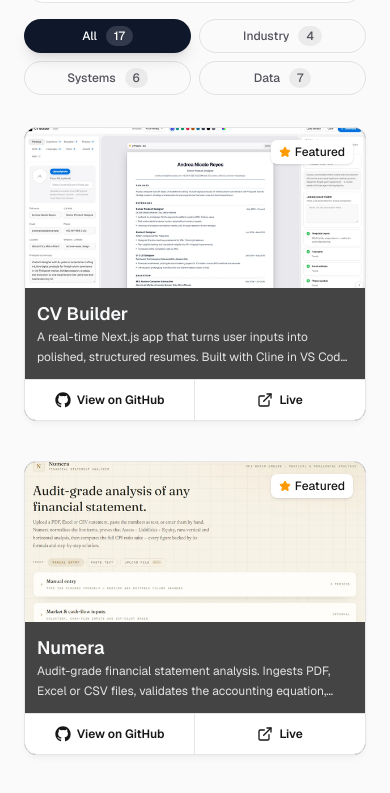
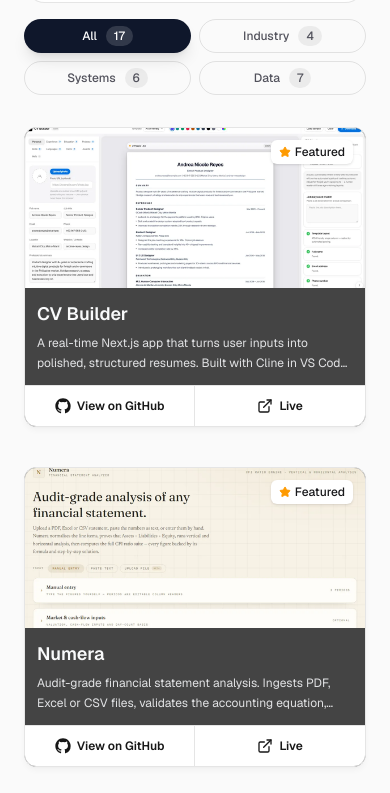
Before and after one commit to jacobconradquendangan-portfolio/portfolio-website-v2, a Next.js app: page / in a window 390 px wide. Shown: the part 4209-5002 px from the top of the page. Built offline with nearby package versions, Linux system fonts and the light colour scheme.

Commit message:
Refactor ClickCard styles for improved layout and responsiveness

```diff
--- a/src/components/ClickCard.tsx
+++ b/src/components/ClickCard.tsx
@@ -50,9 +50,9 @@
       animate={{ opacity: 1, scale: 1 }}
       exit={{ opacity: 0, scale: 0.94 }}
       transition={{ duration: 0.3 }}
-      className="group relative mx-auto flex h-full w-full max-w-none flex-col overflow-hidden rounded-xl border border-neutral-200 bg-neutral-900/80 backdrop-blur-sm text-gray-50 shadow-md shadow-black/[.04] transition-shadow duration-300 hover:shadow-lg hover:shadow-black/10 dark:shadow-black/20 dark:hover:shadow-black/30 md:max-w-[352px]"
+      className="group relative mx-auto flex w-full max-w-none self-start flex-col overflow-hidden rounded-xl border border-neutral-200 bg-neutral-900/80 backdrop-blur-sm text-gray-50 shadow-md shadow-black/[.04] transition-shadow duration-300 hover:shadow-lg hover:shadow-black/10 dark:shadow-black/20 dark:hover:shadow-black/30 md:max-w-[352px]"
     >
-      <div className="relative flex flex-1 flex-col overflow-hidden">
+      <div className="relative flex flex-col overflow-hidden">
         {project.image && (
           <div className="relative h-40 w-full shrink-0 overflow-hidden">
             <Image
@@ -71,7 +71,7 @@
         )}
 
         <div
-          className="flex flex-1 cursor-pointer flex-col justify-evenly p-3"
+          className="flex cursor-pointer flex-col gap-1.5 p-3"
           onClick={() => setShowDetails(true)}
         >
           <span className="text-lg font-semibold">{project.title}</span>
```
